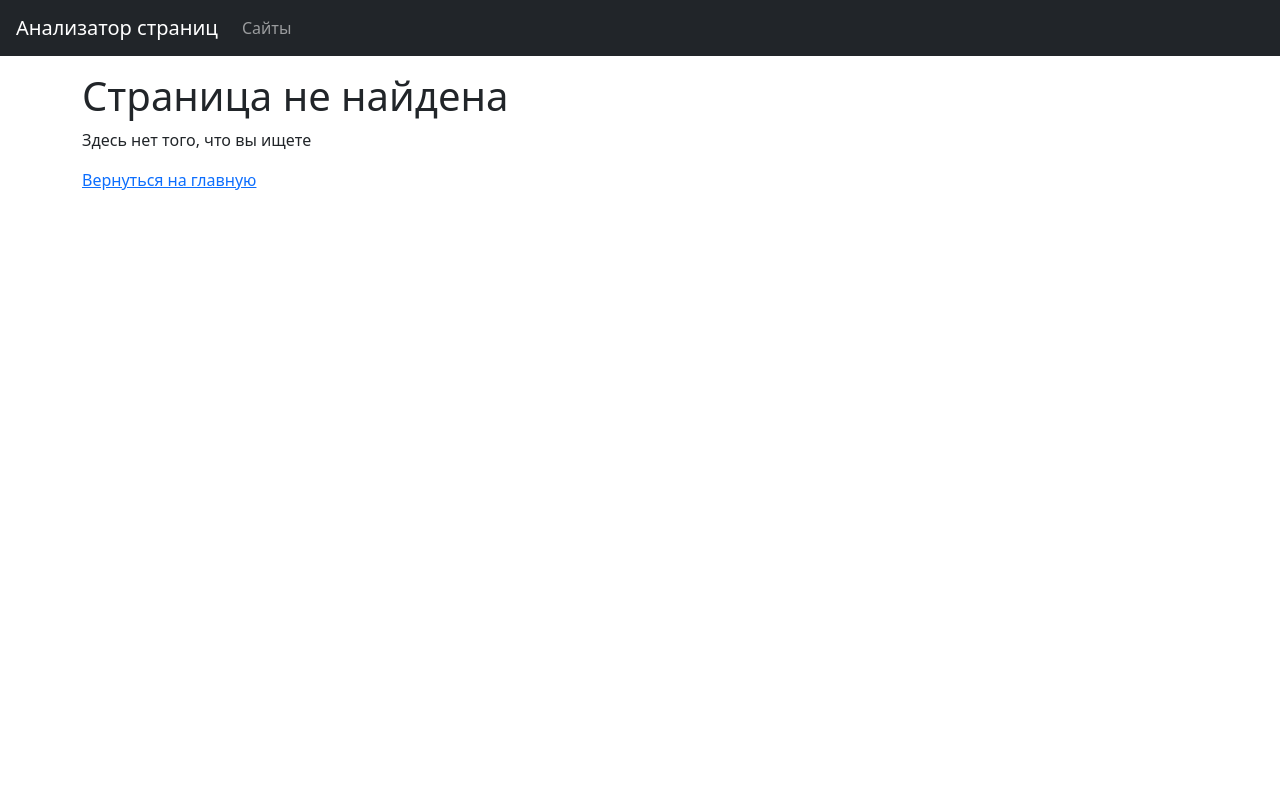
After one commit to amahmetov1998/python-project-83, a Flask app: template page_analyzer/templates/errors.html in a window 1280 px wide. The commit adds this page. Run offline with Flask 3, Linux system fonts and the light colour scheme; the template is opened without the code that fills it, so the values that code supplies are empty; some libraries are stand-ins or nearby versions.

Commit message:
git add .

```diff
--- a/page_analyzer/app.py
+++ b/page_analyzer/app.py
@@ -1,5 +1,5 @@
 from flask import Flask, render_template, \
-    request, redirect, flash, get_flashed_messages
+    request, redirect, flash, get_flashed_messages, url_for
 import psycopg2
 import requests
 from page_analyzer.config import DATABASE_URL, SECRET_KEY
@@ -7,6 +7,7 @@ from page_analyzer.validator import validate
 from page_analyzer.parser import parse
 from datetime import date
 from page_analyzer.constants import INVALID, EMPTY, TOO_LONG
+from bs4 import BeautifulSoup
 
 app = Flask(__name__)
 app.config['SECRET_KEY'] = SECRET_KEY
@@ -39,22 +40,6 @@ def main():
     url = {'url': ''}
 
     return render_template('main.html', url=url)
-
-
-@app.route('/drop')
-def main_2():
-    try:
-        connect = psycopg2.connect(DATABASE_URL)
-        connect.autocommit = True
-        with connect.cursor() as curs:
-            curs.execute(
-                '''DROP TABLE IF EXISTS url_checks''')
-            curs.execute(
-                '''DROP TABLE IF EXISTS urls''')
-        return 'True'
-
-    except Exception as err:
-        return err
 
 
 @app.route('/urls', methods=['POST'])
@@ -106,7 +91,7 @@ def add_url():
                 return err
 
             flash('Страница уже существует', 'warning')
-            return redirect(f'/urls/{url_id}')
+            return redirect(url_for('get_url', url_id=url_id))
 
     try:
         connect = psycopg2.connect(DATABASE_URL)
@@ -127,7 +112,7 @@ def add_url():
         return err
 
     flash('Страница успешно добавлена', 'success_add')
-    return redirect(f'/urls/{url_id}')
+    return redirect(url_for('get_url', url_id=url_id))
 
 
 @app.get('/urls/<int:url_id>')
@@ -143,7 +128,7 @@ def get_url(url_id):
             data = curs.fetchall()
 
             curs.execute('''
-            SELECT * FROM url_checks WHERE url_id=%s
+            SELECT * FROM url_checks WHERE url_id=%s ORDER BY id DESC
             ''', (url_id,))
             info = curs.fetchall()
 
@@ -163,6 +148,7 @@ def get_urls():
             FROM urls
             WHERE NOT EXISTS (SELECT urls.id FROM url_checks WHERE urls.id = url_checks.url_id);''')
             not_added = curs.fetchall()
+
         with connect.cursor() as curs:
             curs.execute('''
             SELECT url_checks.url_id, urls.name, MAX(url_checks.created_at), url_checks.status_code
@@ -183,7 +169,6 @@ def get_urls():
 
 @app.route('/urls/<int:url_id>/checks', methods=['POST'])
 def check_urls(url_id):
-
     try:
         connect = psycopg2.connect(DATABASE_URL)
         connect.autocommit = True
@@ -197,17 +182,45 @@ def check_urls(url_id):
         return err
 
     try:
-        status = requests.get(name).status_code
         connect = psycopg2.connect(DATABASE_URL)
         connect.autocommit = True
+
+        status = requests.get(name).status_code
+        html = requests.get(name).text
+        soup = BeautifulSoup(html, 'lxml')
+
+        h1 = soup.h1
+        if not h1:
+            h1 = ''
+        else:
+            h1 = h1.string
+
+        title = soup.title
+        if not title:
+            title = ''
+        else:
+            title = title.string
+
+        tag = soup.find('meta', attrs={'name': 'description'})
+        if not tag:
+            description = ''
+        else:
+            description = tag['content']
+
         with connect.cursor() as curs:
             curs.execute('''
-            INSERT INTO url_checks (url_id, status_code, created_at)
-            VALUES (%s, %s, %s)
-            ''', (url_id, status, date.today(),))
+            INSERT INTO url_checks (url_id, h1, title, description, status_code, created_at)
+            VALUES (%s, %s, %s, %s, %s, %s)
+            ''', (url_id, h1, title, description, status, date.today(),))
+
         flash('Страница успешно проверена', 'success_check')
-        return redirect(f'/urls/{url_id}')
+        return redirect(url_for('get_url', url_id=url_id))
 
     except ConnectionError:
         flash('Произошла ошибка при проверке', 'error')
-        return redirect(f'/urls/{url_id}')
+        return redirect(url_for('get_url', url_id=url_id))
+
+
+@app.errorhandler(404)
+def not_found(error):
+    return render_template('errors.html', error=error)
--- /dev/null
+++ b/page_analyzer/templates/errors.html
@@ -0,0 +1,34 @@
+<!DOCTYPE html>
+<html lang="en">
+<head>
+    <meta charset="UTF-8">
+    <meta name="viewport" content="width=device-width, initial-scale=1.0">
+    <link href="https://cdn.jsdelivr.net/npm/bootstrap@5.2.0/dist/css/bootstrap.min.css" rel="stylesheet"
+          integrity="sha384-gH2yIJqKdNHPEq0n4Mqa/HGKIhSkIHeL5AyhkYV8i59U5AR6csBvApHHNl/vI1Bx"
+          crossorigin="anonymous">
+    <title> Анализатор страниц </title>
+</head>
+
+<body class="min-vh-100 d-flex flex-column">
+<header class="flex-shrink-0">
+    <nav class="navbar navbar-expand-md bg-dark navbar-dark px-3">
+        <a class="navbar-brand" href="/">Анализатор страниц</a>
+        <div id="navbarNav">
+            <ul class="navbar-nav">
+                <li class="nav-item">
+                    <a class="nav-link" href="{{ url_for('get_urls') }}">Сайты</a>
+                </li>
+            </ul>
+        </div>
+    </nav>
+</header>
+
+<main class="flex-grow-1">
+    <div class="container-lg mt-3">
+        <h1>Страница не найдена</h1>
+        <p>Здесь нет того, что вы ищете</p>
+        <p><a href="/">Вернуться на главную</a></p>
+    </div>
+</main>
+</body>
+</html>
--- a/page_analyzer/templates/main.html
+++ b/page_analyzer/templates/main.html
@@ -16,7 +16,7 @@
                 <div id="navbarNav">
                     <ul class="navbar-nav">
                         <li class="nav-item">
-                            <a class="nav-link" href="/urls">Сайты</a>
+                            <a class="nav-link" href="{{ url_for('get_urls') }}">Сайты</a>
                         </li>
                     </ul>
                 </div>
@@ -38,7 +38,7 @@
                     <div class="col-12 col-md-10 col-lg-8 mx-auto border rounded-3 bg-light p-5">
                         <h1 class="display-3">Анализатор страниц</h1>
                         <p class="lead">Бесплатно проверяйте сайты на SEO-пригодность</p>
-                        <form action="/urls" method="post" class="d-flex justify-content-center">
+                        <form action="{{url_for('add_url')}}" method="post" class="d-flex justify-content-center">
                             <input type="text" name="url" placeholder="https://www.example.com" value="{{url.url}}"
                                    class="form-control form-control-lg">
                             <input type="submit" class="btn btn-primary  btn-lg ms-3 px-5 text-uppercase mx-3"
--- a/page_analyzer/templates/urls.html
+++ b/page_analyzer/templates/urls.html
@@ -41,7 +41,7 @@
                                 {% for element in data %}
                             <tr>
                                 <td>{{ element[0] }}</td>
-                                <td><a href="/urls/{{ element[0] }}">{{ element[1] }}</a></td>
+                                <td><a href="{{ url_for('get_url',url_id = element[0]) }}">{{ element[1] }}</a></td>
                                 <td>{{ element[2] }}</td>
                                 <td>{{ element[3] }}</td>
                             </tr>
--- a/pyproject.toml
+++ b/pyproject.toml
@@ -14,6 +14,8 @@ psycopg2-binary = "^2.9.6"
 python-dotenv = "^1.0.0"
 validators = "^0.20.0"
 requests = "^2.31.0"
+beautifulsoup4 = "^4.12.2"
+lxml = "^4.9.2"
 
 
 [tool.poetry.group.dev.dependencies]
```
Also changed, not shown: page_analyzer/templates/url.html (+4 -4 lines), 1 other file.
